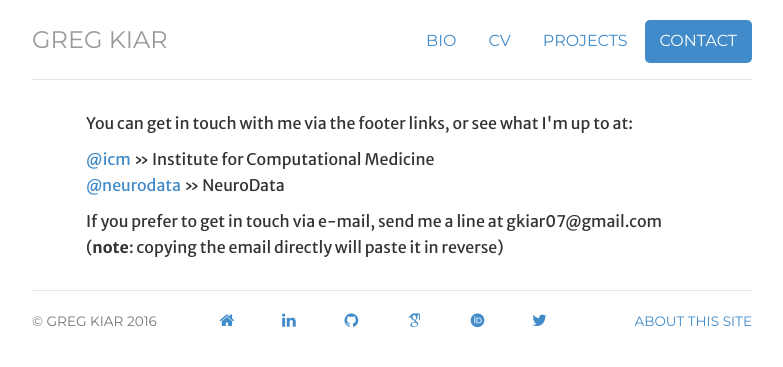
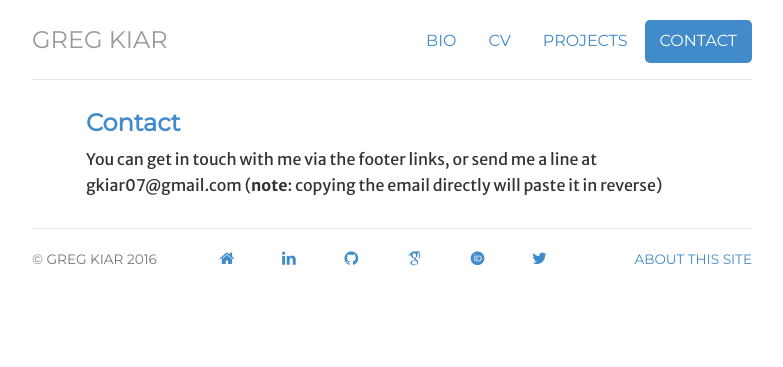
Before and after one commit to gkiar/gkiar.github.io, a Jekyll site: the page built from contact/index.html, in a window 1280 px wide. Shown: the top 367 px of the page, without its empty margins (248-1031 px from the left). Built offline with Jekyll 4.4.1, drawn with Linux system fonts in a browser that asks for light colours; nearby versions of some CDN libraries; some web fonts are replaced.

Commit message:
updated site with links to github and new contact info

```diff
--- a/about/index.html
+++ b/about/index.html
@@ -6,7 +6,7 @@ description: Credits and information about the website gkiar.github.io, the pers
 
   <div class="about">
 
-    <p><strong> gkiar.gihub.io  </strong>  is:</p>
+    <h3 style="display:inline">gkiar.gihub.io  </h3>  is:
       <ul class="list-unstyled" style="margin-left: 1em;">
         <li>Licensed under a <a rel="license" href="https://github.com/gkiar/gkiar.github.io/blob/master/LICENSE">Apache 2.0 License</a>. </li>
         <li><a href="http://alistapart.com/article/responsive-web-design" title="Responsive Web Design at A List Apart">Responsive</a> and compatible with a variety of devices</li>
--- a/contact/index.html
+++ b/contact/index.html
@@ -8,16 +8,6 @@ contact: active
 description: Contact information for Greg Kiar, a Canadian Neurocartographer, Biomedical Engineer, and Data Visualization Guru working and living in Baltimore.
 ---
 <div class="contact">
-
-	<p>You can get in touch with me via the footer links, or see what I'm up to at:</p>
-
-	<ul class="list-unstyled">
-	<li><a href="http://icm.jhu.edu/people/graduate-students/">@icm</a> &raquo; Institute for Computational Medicine</li>
-	<li><a href="http://neurodata.io/">@neurodata</a> &raquo;</i> NeuroData</li>
-	</ul>
-
-	<ul class="list-unstyled">
-  <li>If you prefer to get in touch via e-mail, send me a line at <span class="obfuscate">moc.liamg@70raikg</span> (<strong>note</strong>: copying the email directly will paste it in reverse)</li>
-	</ul>
-
+	<h3>Contact</h3>
+	<p>You can get in touch with me via the footer links, or  send me a line at <span class="obfuscate">moc.liamg@70raikg</span> (<strong>note</strong>: copying the email directly will paste it in reverse)</p>
 </div>
--- a/css/style.css
+++ b/css/style.css
@@ -3,7 +3,7 @@
 
 body { padding-top: 20px; padding-bottom: 40px; font-family: 'Merriweather Sans', sans-serif; font-size: 16px; }
 
-h1, h2, h3, h4, h5, h6, .h1, .h2, .h3, .h4, .h5, .h6 { font-family: 'Merriweather Sans', sans-serif; font-weight: 700;}
+h1, h2, h3, h4, h5, h6, .h1, .h2, .h3, .h4, .h5, .h6 { font-family: 'Montserrat', Helvetica,  sans-serif; font-weight: 700; color: #428bca}
 
 blockquote p { font-size: 16px; line-height: 1.6em; }
 
```
Also changed, not shown: projects/index.html (+27 -4 lines), css/bootstrap.css.
